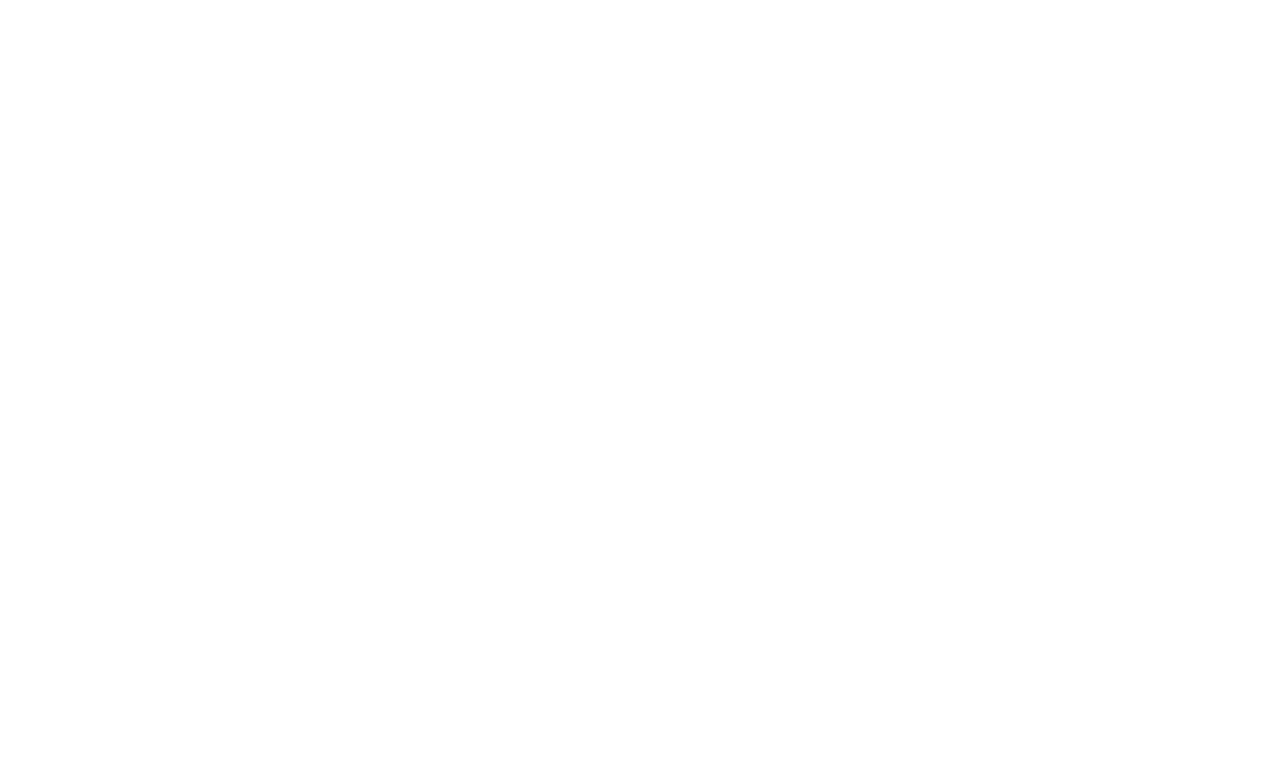
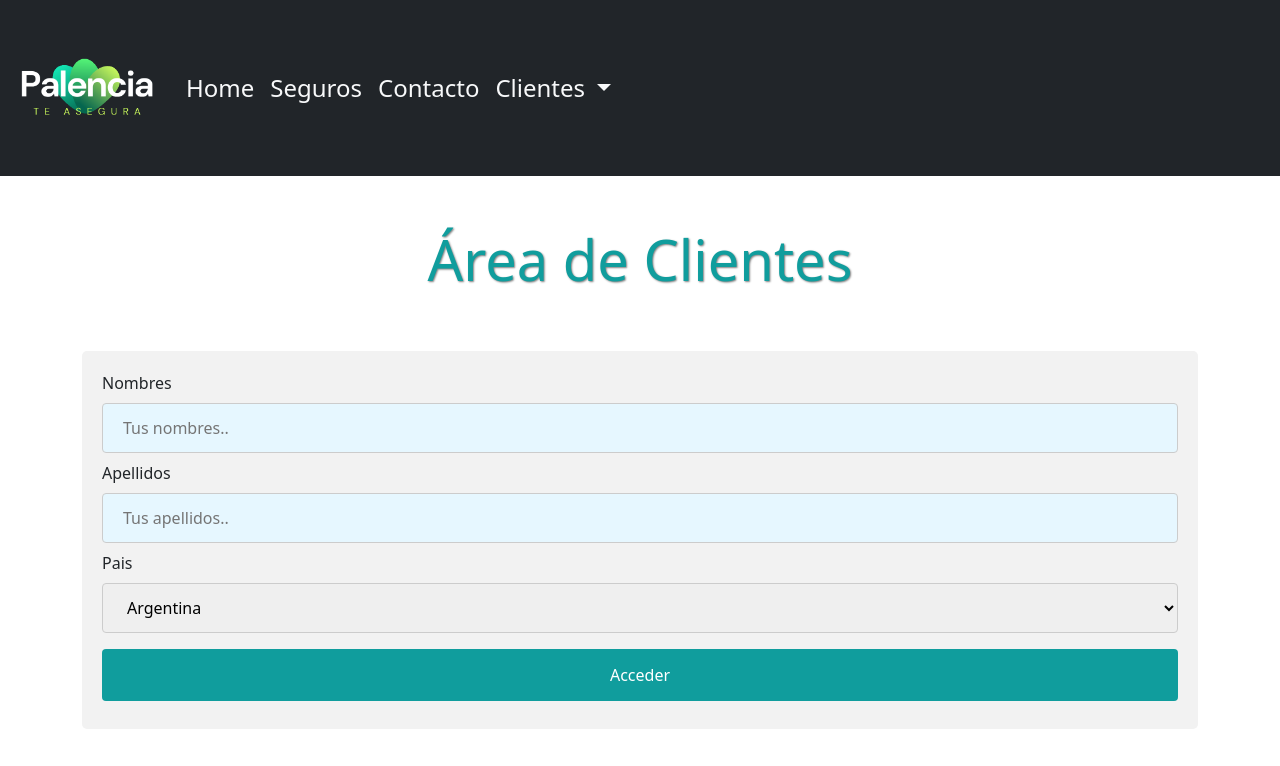
Before and after one commit to josempalencia/PreEntrega2-Palencia, a plain HTML site: page pages/areacliente.html in a window 1280 px wide. Shown: the top 766 px of the page. Drawn offline with nearby package versions, Linux system fonts and the light colour scheme.

Commit message:
termino la pagina de clientes y blog

```diff
--- a/css/style.css
+++ b/css/style.css
@@ -76,7 +76,7 @@ button {
     border-radius: 8px;
     border: 1px solid black;
     box-shadow: 2px 2px 8px black;
-    background-color: aquamarine
+    background-color: #12a9a9
 }
 button:hover {
     background-color: rgb(14, 143, 100);
@@ -126,6 +126,11 @@ button:hover {
     font-size: 1.15em;
     padding: 15px;
 }
+.principal p {
+    padding: 50px 5px;
+    color: #109d9d;
+    font-weight: bold;
+}
 @media (min-width: 600px){
     .mis_cartas form {
         display: flex;
@@ -141,6 +146,9 @@ button:hover {
     }
     #caracteristicas h3 {
         padding: 20px 250px;
+    }
+    .principal p {
+        padding: 0px 200px;
     }
 }
 .texto-seguro {
@@ -175,3 +183,61 @@ button:hover {
 .botonera-main {
     height: 25vh;
 }
+.enviar__datos input[type=text] {
+    background-color:#e6f7ff;
+    width: 100%;
+    padding: 12px 20px;
+    margin: 8px 0;
+    box-sizing: border-box;
+}
+.enviar__datos input[type=text], select {
+    width: 100%;
+    padding: 12px 20px;
+    margin: 8px 0;
+    display: inline-block;
+    border: 1px solid #ccc;
+    border-radius: 4px;
+    box-sizing: border-box;
+  }
+
+  .enviar__datos  input[type=submit] {
+    width: 100%;
+    background-color: #109d9d;
+    color: white;
+    padding: 14px 20px;
+    margin: 8px 0;
+    border: none;
+    border-radius: 4px;
+    cursor: pointer;
+  }
+
+  .enviar__datos input[type=submit]:hover {
+    background-color: white;
+    color: #00bfff;
+  }
+
+  .enviar__datos {
+    border-radius: 5px;
+    background-color: #f2f2f2;
+    padding: 20px;
+    margin-bottom: 40px;
+  }
+  .titulo__aclientes {
+    text-align: center;
+    color: #109d9d;
+    text-shadow: 1px 1px 2px grey;
+    padding: 50px;
+    font-size: 3.5em;
+  }
+.video__blog1 {
+    background-image: linear-gradient(to right top, #051937, #004d7a, #008793, #00bf72, #a8eb12);
+    padding: 20px;
+    border-radius: 7px;
+    margin: 40px 0px;
+}
+.principal h1 {
+    padding: 50px 5px;
+    color: #109d9d;
+    text-shadow: 1px 1px 2px black;
+    font-weight: bold;
+}
--- a/pages/areacliente.html
+++ b/pages/areacliente.html
@@ -0,0 +1,83 @@
+<!DOCTYPE html>
+<html lang="en">
+<head>
+    <meta charset="UTF-8">
+    <meta http-equiv="X-UA-Compatible" content="IE=edge">
+    <meta name="viewport" content="width=device-width, initial-scale=1.0">
+    <link rel="shortcut icon" href="../assets/apple-icon.png" type="image/x-icon">
+    <link href="https://cdn.jsdelivr.net/npm/bootstrap@5.2.2/dist/css/bootstrap.min.css" rel="stylesheet" integrity="sha384-Zenh87qX5JnK2Jl0vWa8Ck2rdkQ2Bzep5IDxbcnCeuOxjzrPF/et3URy9Bv1WTRi" crossorigin="anonymous">
+    <script src="https://cdn.jsdelivr.net/npm/bootstrap@5.2.2/dist/js/bootstrap.bundle.min.js" integrity="sha384-OERcA2EqjJCMA+/3y+gxIOqMEjwtxJY7qPCqsdltbNJuaOe923+mo//f6V8Qbsw3" crossorigin="anonymous"></script>
+    <link rel="stylesheet" href="../css/style.css">
+    <title>Palencia te Asegura - Seguros</title>
+</head>
+<body>
+    <header>
+        <nav class="navbar navbar-expand-lg bg-dark">
+            <div class="container-fluid">
+              <a class="navbar-brand" href="../index.html">
+                <img src="../assets/Palencia-logo.png" alt="logo" width="150" height="auto">
+              </a>
+              <button class="navbar-toggler" type="button" data-bs-toggle="collapse" data-bs-target="#navbarNavDropdown" aria-controls="navbarNavDropdown" aria-expanded="false" aria-label="Toggle navigation">
+                <span class="navbar-toggler-icon bg-secondary"></span>
+              </button>
+              <div class="collapse navbar-collapse" id="navbarNavDropdown">
+                <ul class="navbar-nav">
+                  <li class="nav-item">
+                    <a class="nav-link text-light" aria-current="page" href="../index.html">Home</a>
+                  </li>
+                  <li class="nav-item">
+                    <a class="nav-link text-light" href="../pages/seguros.html">Seguros</a>
+                  </li>
+                  <li class="nav-item">
+                    <a class="nav-link text-light active" href="../pages/contacto.html">Contacto</a>
+                  </li>
+                  <li class="nav-item dropdown">
+                    <a class="nav-link text-light dropdown-toggle" href="#" role="button" data-bs-toggle="dropdown" aria-expanded="false">
+                      Clientes
+                    </a>
+                    <ul class="dropdown-menu">
+                      <li><a class="dropdown-item" href="../pages/areacliente.html">Area de Clientes</a></li>
+                      <li><a class="dropdown-item" href="../pages/blog.html">Blog</a></li>
+                    </ul>
+                  </li>
+                </ul>
+              </div>
+            </div>
+          </nav>
+    </header>
+<div class="container">
+    <h2 class="titulo__aclientes">Área de Clientes</h2>
+
+    <div class="enviar__datos">
+      <form class="enviar__datos1" action="/action_page.php">
+        <label for="fname">Nombres</label>
+        <input type="text" id="fname" name="firstname" placeholder="Tus nombres..">
+
+        <label for="lname">Apellidos</label>
+        <input type="text" id="lname" name="lastname" placeholder="Tus apellidos..">
+
+        <label for="country">Pais</label>
+        <select id="country" name="country">
+          <option value="argentina">Argentina</option>
+          <option value="canada">Canada</option>
+          <option value="spain">Spain</option>
+        </select>
+
+        <input type="submit" value="Acceder">
+      </form>
+    </div>
+</div>
+    <div class="row">
+        <img src="../assets/Banner.png" alt="banner" width="100%" height="auto">
+    </div>
+    <footer>
+        <div class="container">
+            <nav class="pie-pagina">
+                <a href="index.html">Home</a>
+                <a href="../palencia-te-asegura/pages/seguros.html">Seguros</a>
+                <a href="../palencia-te-asegura/pages/contacto.html">Contacto</a>
+                <p>&copy;PalenciaTeAsegura</p>
+            </nav>
+        </div>
+    </footer>
+</body>
```
Also changed, not shown: pages/blog.html (+77 -0 lines), pages/contacto.html (+1 -0 lines), pages/seguros.html (+1 -0 lines).
